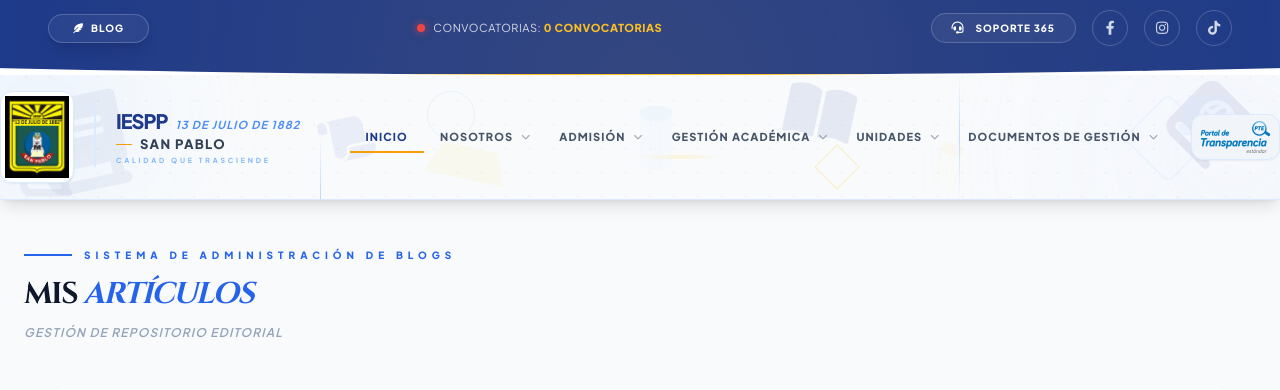
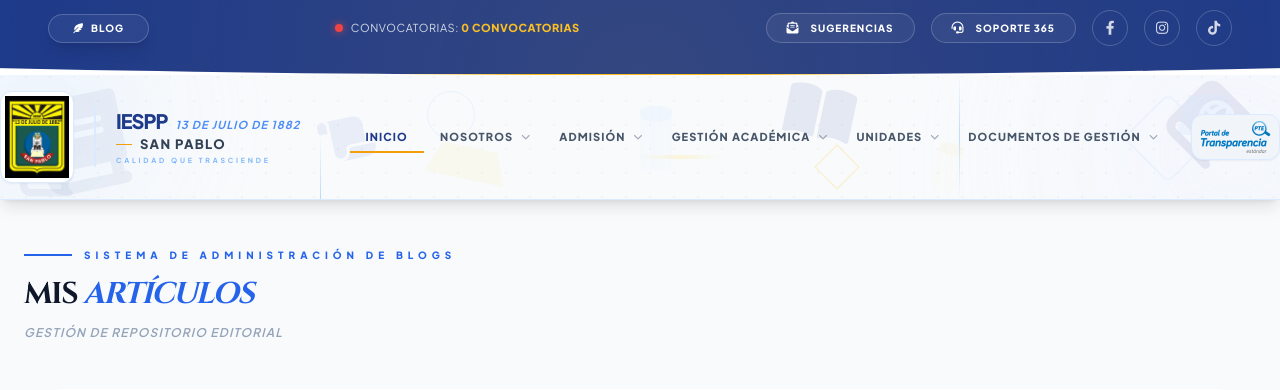
Before and after one commit to jucanuro/isp13, a Django app: page /blog/publicar/ in a window 1280 px wide. Shown: the top 390 px of the page. Run offline with Django 4.2, Linux system fonts and the light colour scheme; data that the repository does not hold is empty; some libraries are stand-ins or nearby versions; some web fonts are replaced.

Commit message:
boton de sugerencias

```diff
--- a/templates/base.html
+++ b/templates/base.html
@@ -50,6 +50,13 @@
             </div>
 
             <div class="flex items-center justify-end gap-4 order-2 lg:order-3 col-span-1 lg:col-span-1">
+                  <a href="https://forms.cloud.microsoft/r/Uhkyr2DJcc"
+                    target="_blank"
+                    rel="noopener noreferrer"
+                    class="hidden lg:flex items-center gap-3 bg-white/5 border border-white/20 px-5 py-1.5 rounded-full text-white hover:bg-amber-500 hover:text-blue-950 transition-all duration-500 group">
+                        <i class="fa-solid fa-envelope-open-text text-xs"></i>
+                        <span class="text-[10px] font-black uppercase tracking-widest">Sugerencias</span>
+                    </a>
                 <button onclick="document.getElementById('modalSoporte').classList.remove('hidden')"
                         class="hidden lg:flex items-center gap-3 bg-white/5 border border-white/20 px-5 py-1.5 rounded-full text-white hover:bg-amber-500 hover:text-blue-950 transition-all duration-500 group">
                     <i class="fa-solid fa-headset text-xs"></i>
```
